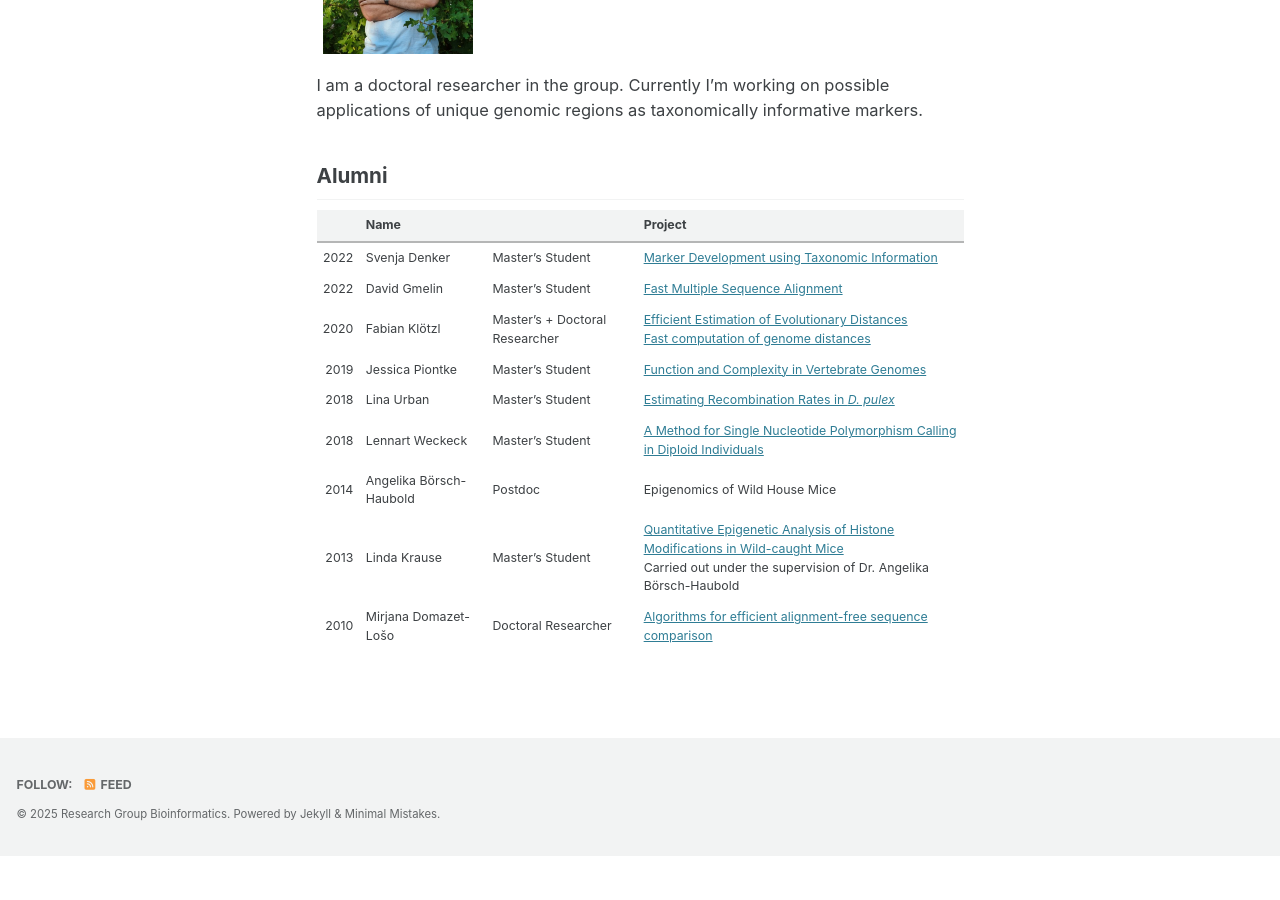
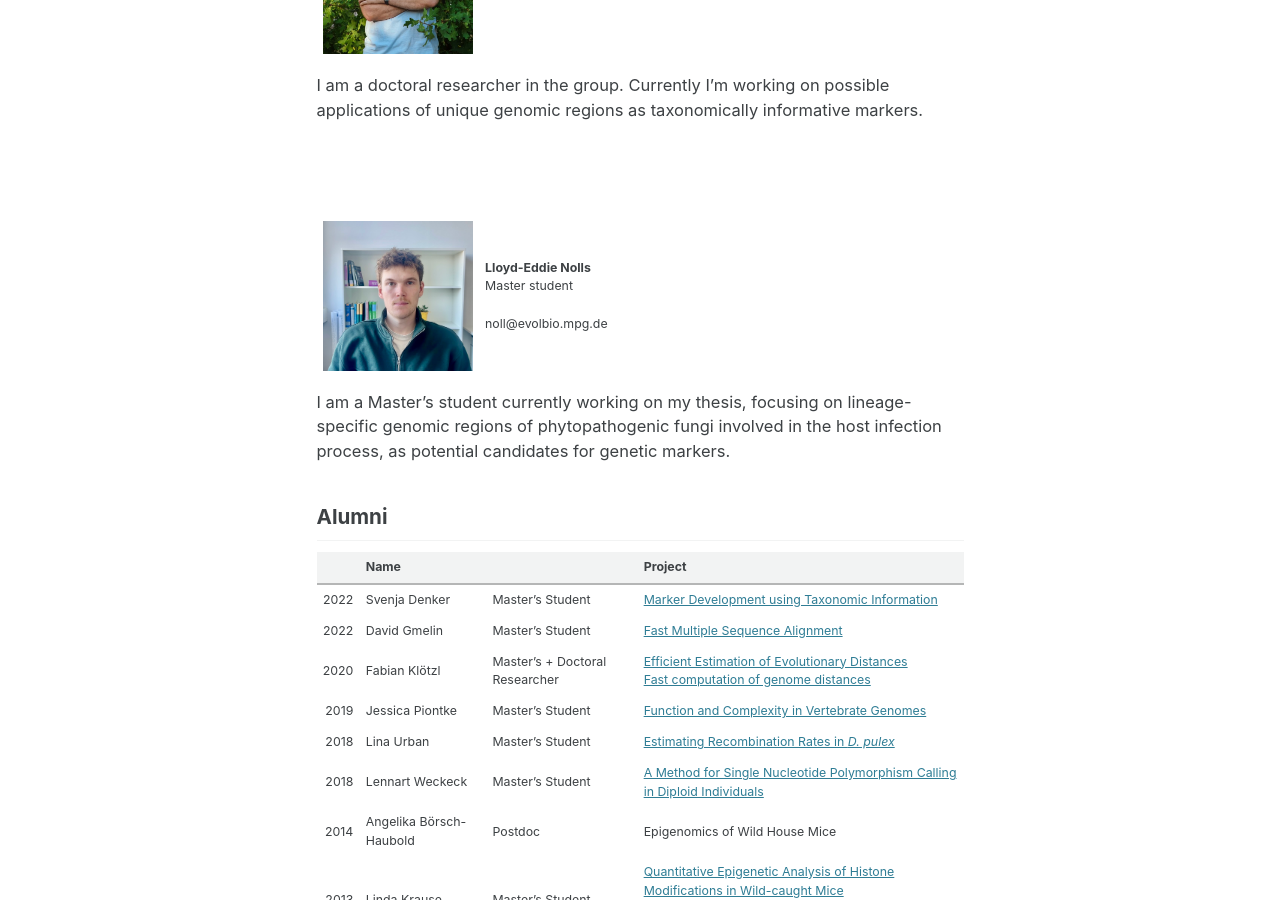
Before and after one commit to EvolBioInf/EvolBioInf.github.io, a Jekyll site: the page built from _pages/members.md, in a window 1280 px wide and 900 px high, scrolled down 1176 px. Built offline with Jekyll 4.4.1, drawn with Linux system fonts in a browser that asks for light colours; cached includes are drawn as plain includes; before the commit the page ends 2032 px from its top, so only the background shows below that.

Commit message:
Add Lloyd to the members page

```diff
--- a/_pages/members.md
+++ b/_pages/members.md
@@ -43,6 +43,16 @@ I am a doctoral researcher in the group. Currently I'm working on
 possible applications of unique genomic regions as taxonomically
 informative markers.
 
+<br>
+<br>
+
+![](/images/Lloyd.jpg){: width="150", style="float: left" } |  **Lloyd-Eddie Nolls** <br>Master student<br><br>noll@evolbio.mpg.de
+
+I am a Master's student currently working on my thesis, focusing on
+lineage-specific genomic regions of phytopathogenic fungi involved in
+the host infection process, as potential candidates for genetic
+markers.
+
 ## Alumni
 
 | | Name | |Project |
```
Also changed, not shown: images/Lloyd.jpg (added).
